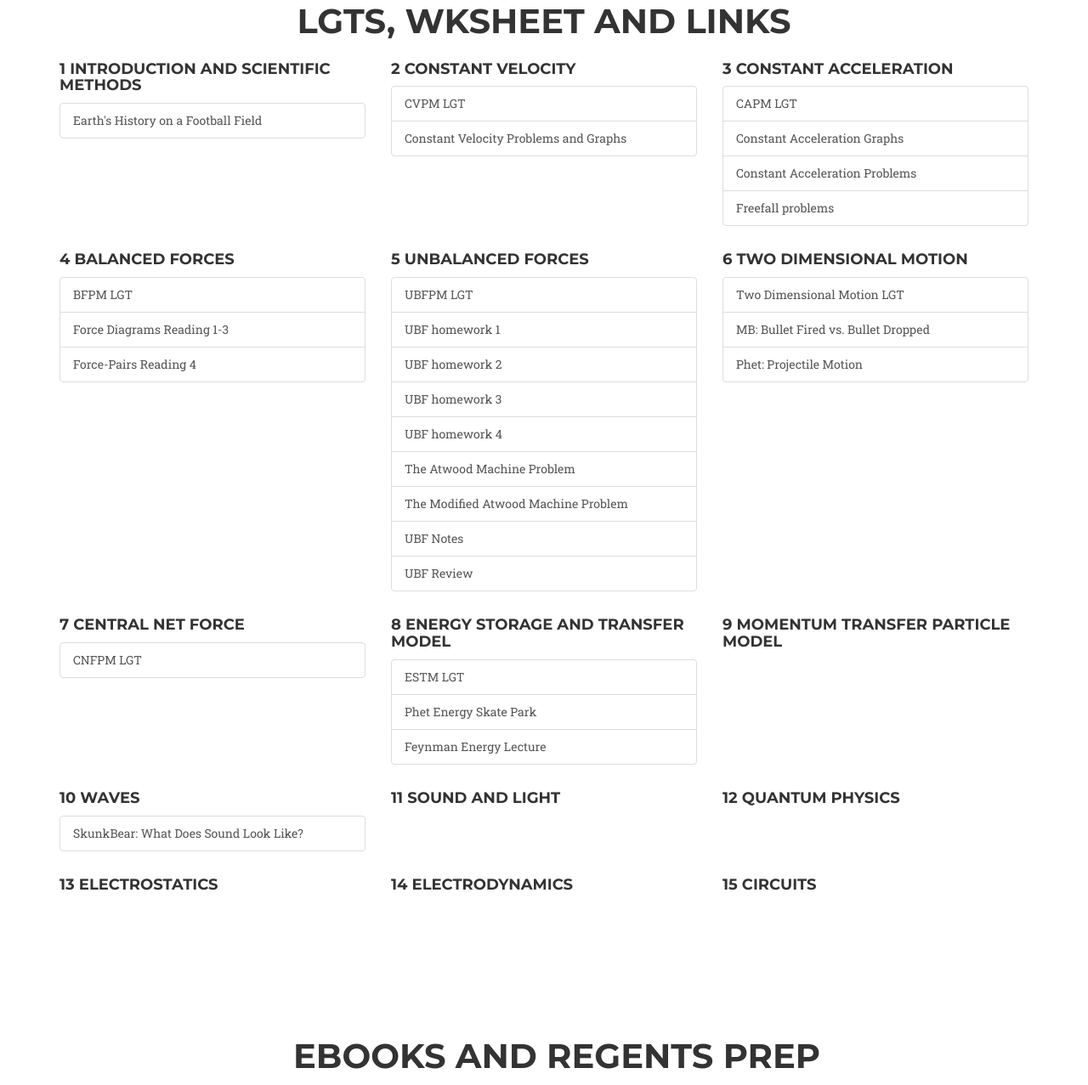
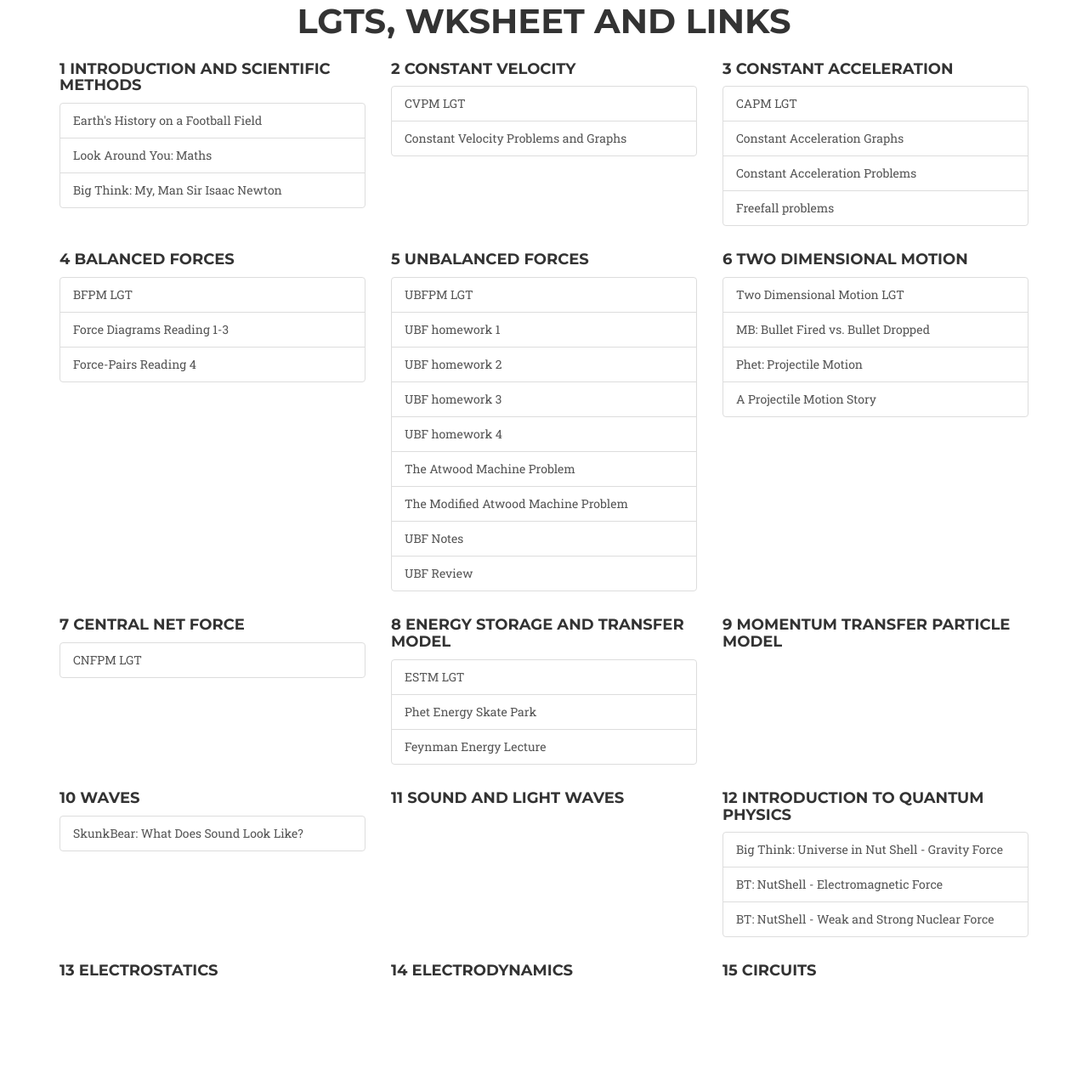
Before and after one commit to rpremvaree12/mhsphysics, a website: page resources.html in a window 1280 px wide. Shown: the part 1343-2620 px from the top of the page at 85% size. Drawn offline with nearby package versions, Linux system fonts and the light colour scheme; a web font is replaced by a local one.

Commit message:
more files

```diff
--- a/resources.html
+++ b/resources.html
@@ -126,7 +126,8 @@
 
                     <div class="list-group" id="">
                         <a href="https://youtu.be/M8V_glRW1hA" target="_blank" class="list-group-item list-group-item-action">Earth's History on a Football Field</a>
-
+                        <a href="https://vimeo.com/13497928" target="_blank" class="list-group-item list-group-item-action">Look Around You: Maths</a>
+                        <a href="https://www.youtube.com/watch?v=danYFxGnFxQ" target="_blank" class="list-group-item list-group-item-action">Big Think: My, Man Sir Isaac Newton</a>
                     </div>
                 </div>
 
@@ -199,6 +200,7 @@
                         <a href="#" target="_blank" class="list-group-item list-group-item-action">Two Dimensional Motion LGT</a>
                         <a href="https://www.youtube.com/watch?v=tF_zv3TCT1U" target="_blank" class="list-group-item list-group-item-action">MB: Bullet Fired vs. Bullet Dropped </a>
                         <a href="https://phet.colorado.edu/sims/html/projectile-motion/latest/projectile-motion_en.html" target="_blank" class="list-group-item list-group-item-action">Phet: Projectile Motion</a>
+                        <a href="docs/06twodim/pmFairyTale.pdf" target="_blank" class="list-group-item list-group-item-action">A Projectile Motion Story</a>
                     </div>
 
                 </div>
@@ -257,7 +259,7 @@
 
                 <div class="col-md-4 col-sm-6 portfolio-item">
                     <div class="portfolio-caption">
-                        <h4>11 Sound and Light</h4>
+                        <h4>11 Sound and Light Waves</h4>
                     </div>
 
                     <div class="list-group" id="">
@@ -266,10 +268,13 @@
 
                 <div class="col-md-4 col-sm-6 portfolio-item">
                     <div class="portfolio-caption">
-                        <h4>12 Quantum Physics</h4>
+                        <h4>12 Introduction to Quantum Physics </h4>
                     </div>
 
                     <div class="list-group" id="">
+                        <a href="https://youtu.be/0NbBjNiw4tk?t=8m57s" target="_blank" class="list-group-item list-group-item-action">Big Think: Universe in Nut Shell - Gravity Force</a>
+                        <a href="https://youtu.be/0NbBjNiw4tk?t=15m54s" target="_blank" class="list-group-item list-group-item-action">BT: NutShell - Electromagnetic Force</a>
+                        <a href="https://youtu.be/0NbBjNiw4tk?t=22m51s" target="_blank" class="list-group-item list-group-item-action">BT: NutShell - Weak and Strong Nuclear Force</a>
                     </div>
 
                 </div>
```
Also changed, not shown: 1 other file.
